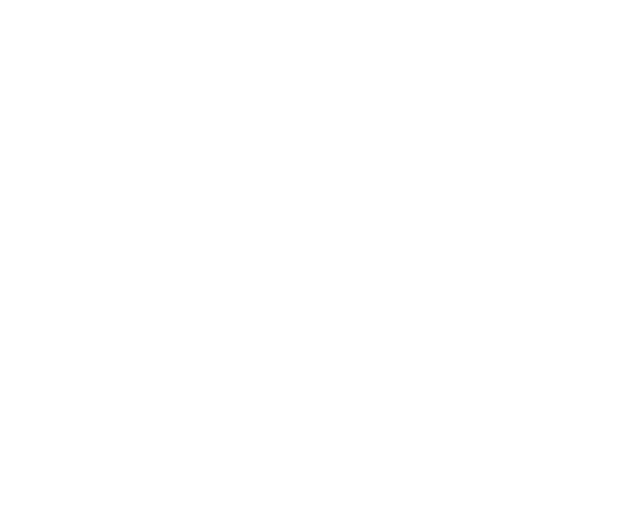
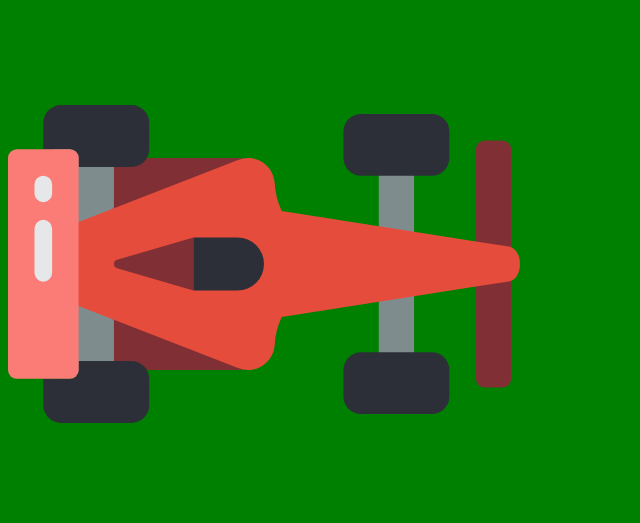
Before and after one commit to daniel-sj-hong/driving-game, a website: page index.html in a window 1280 px wide. Shown: the whole page, without its empty margins (0-640 px from the left). Drawn offline with Linux system fonts and the light colour scheme.

Commit message:
created the html foundation

```diff
--- a/index.html
+++ b/index.html
@@ -8,7 +8,7 @@
   <link rel="stylesheet" href="styles.css">
 </head>
 <body>
-
+  <img src="images/f1.svg">
   <script src="main.js"></script>
 </body>
 </html>
--- a/styles.css
+++ b/styles.css
@@ -0,0 +1,5 @@
+body {
+  max-width: 100vw;
+  max-height: 100vh;
+  background-color: green;
+}
```
